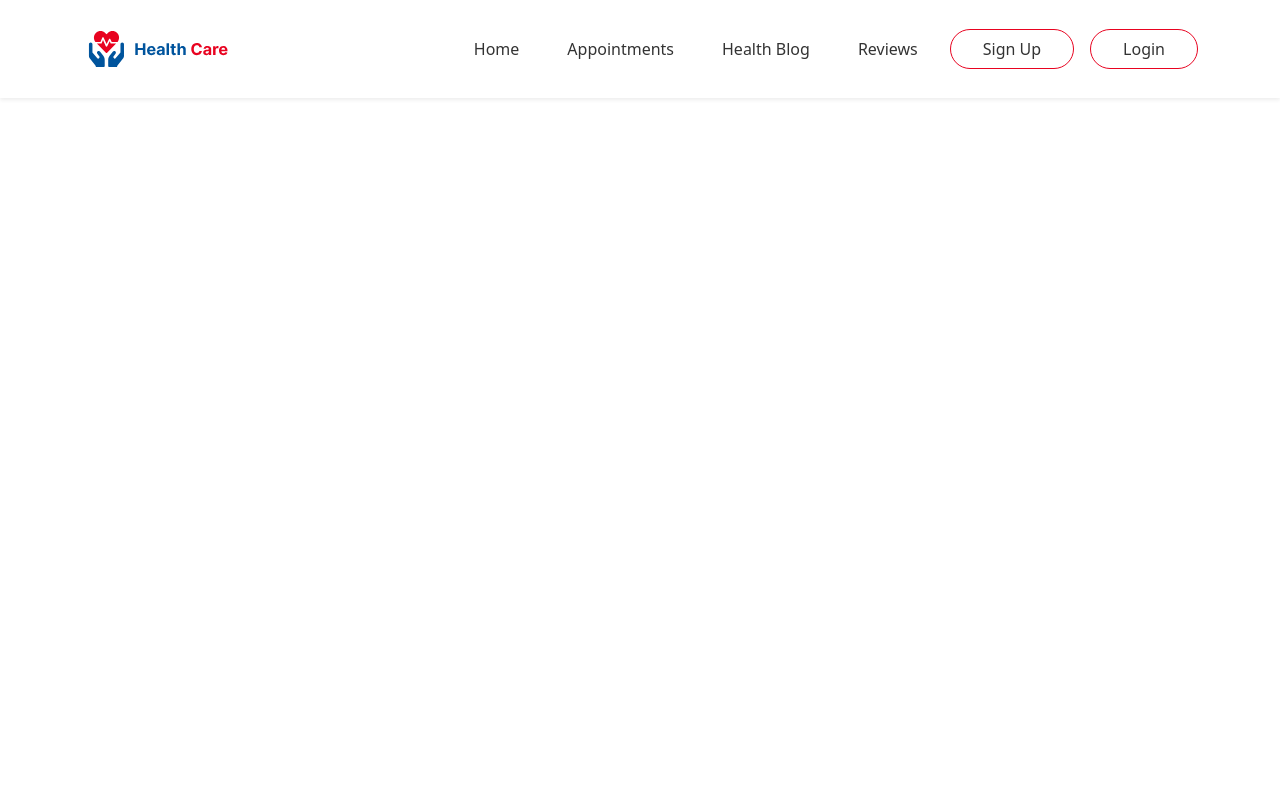
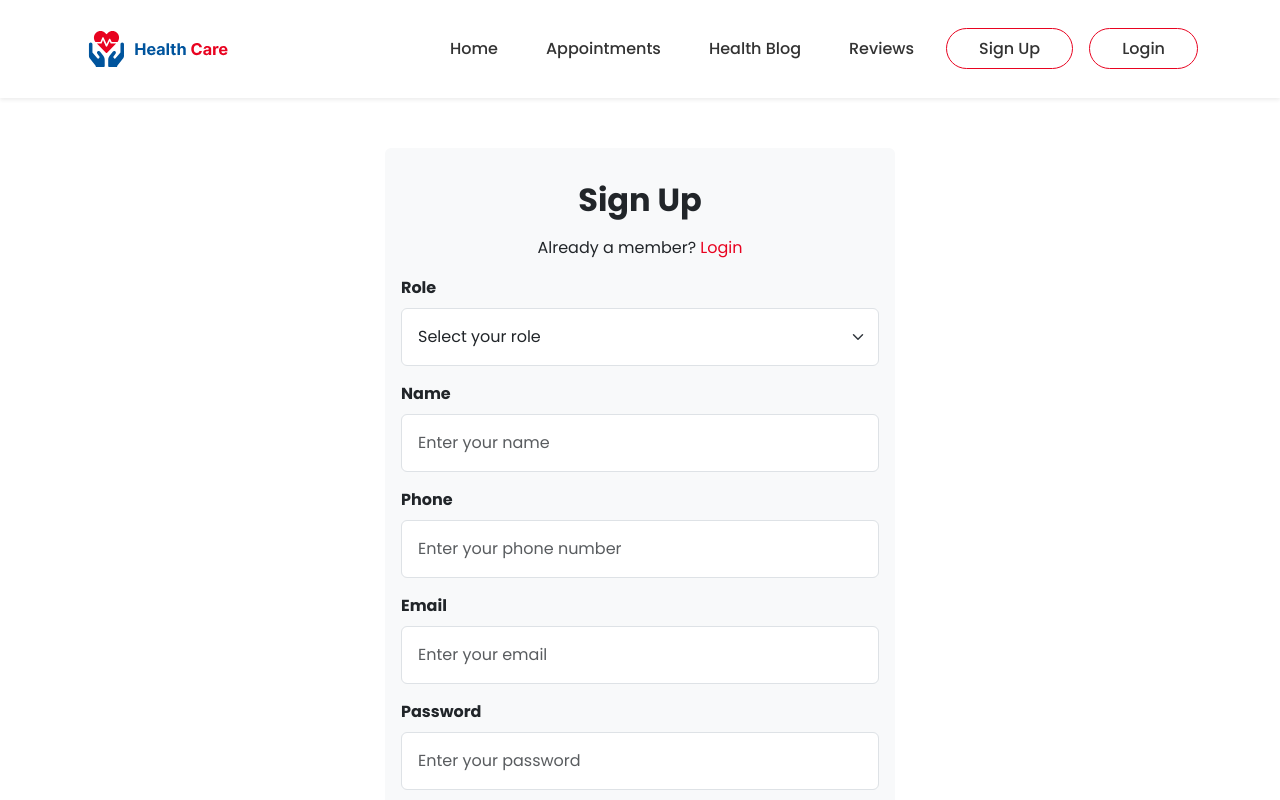
Before and after one commit to Krea132/med_appt_react, a React (Create React App) app: page /signup in a window 1280 px wide. Shown: the top 800 px of the page. Built offline with nearby package versions, Linux system fonts and the light colour scheme.

Commit message:
[NEW] partial functional navigation

```diff
--- a/src/App.js
+++ b/src/App.js
@@ -4,6 +4,9 @@ import 'bootstrap/dist/css/bootstrap.min.css';
 import './App.css';
 import { BrowserRouter, Routes, Route } from "react-router-dom";
 import Navbar from "./components/Navbar/Navbar";
+import Sign_Up from './components/Sign_up/Sign_Up';
+import Login from './components/Login/Login';
+import Landing_Page from './components/Landing_Page/Landing_Page';
 
 
 function App() {
@@ -11,8 +14,14 @@ function App() {
     <div className="App">
     <BrowserRouter>
       <Navbar />
+
       {/* Set up the Routes for different pages */}
           <Routes>
+
+            <Route path="/" element={<Landing_Page/>}/>
+            <Route path="/signup" element={<Sign_Up />} />
+            <Route path="/login" element={<Login />} />
+
             {/* Define individual Route components for different pages */}
           </Routes>
     </BrowserRouter>
--- a/src/components/Navbar/Navbar.js
+++ b/src/components/Navbar/Navbar.js
@@ -1,4 +1,5 @@
 import React from "react";
+import { Link } from 'react-router-dom';
 import logo from '../../logo.svg';
 import "./Navbar.css";
 
@@ -14,7 +15,7 @@ function Navbar() {
 
           <ul className="nav__links active m-0">
             <li className="link">
-              <a href="../Landing_Page/LandingPage.html">Home</a>
+              <Link to="/">Home</Link>
             </li>
             <li className="link">
               <a href="#">Appointments</a>
@@ -26,14 +27,10 @@ function Navbar() {
               <a href="#">Reviews</a>
             </li>
             <li className="btn1">
-              <a href="../Sign_Up//Sign_Up.html">
-                Sign Up
-              </a>
+              <Link to="/signup">Sign Up</Link>
             </li>
             <li className="btn1">
-              <a href="../Login/Login.html">
-                Login
-              </a>
+              <Link to="/login">Login</Link>
             </li>
           </ul>
         </div>
--- a/src/components/Sign_up/Sign_Up.js
+++ b/src/components/Sign_up/Sign_Up.js
@@ -1,7 +1,7 @@
 import React from "react";
-import "./Sign_Ups.css";
+import "./Sign_Up.css";
 
-function Sign_Ups() {
+function Sign_Up() {
   return (
     <div>
     <div className="container-xl pt-5">
@@ -64,4 +64,4 @@ function Sign_Ups() {
   );
 }
 
-export default Sign_Ups;
+export default Sign_Up;
```
